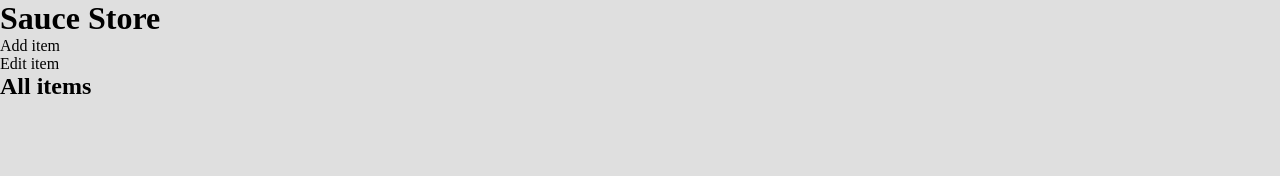
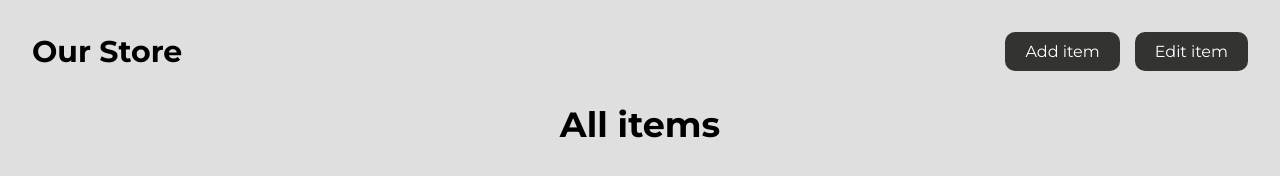
Before and after one commit to MV-Open-SWE-9/group-full-stack-inventory-application-project-nat-ib-reese, a React app: page / in a window 1280 px wide. Built offline with nearby package versions, Linux system fonts and the light colour scheme; no server answers.

Commit message:
general css styles

```diff
--- a/public/index.html
+++ b/public/index.html
@@ -1,8 +1,15 @@
-
 <!DOCTYPE html>
 <html>
   <head>
     <link rel="stylesheet" href="./style.css" />
+
+    <!-- Font -->
+    <link rel="preconnect" href="https://fonts.googleapis.com" />
+    <link rel="preconnect" href="https://fonts.gstatic.com" crossorigin />
+    <link
+      href="https://fonts.googleapis.com/css2?family=Montserrat:ital,wght@0,100..900;1,100..900&display=swap"
+      rel="stylesheet"
+    />
   </head>
   <body>
     <div id="root"></div>
--- a/public/react/components/App.js
+++ b/public/react/components/App.js
@@ -31,14 +31,18 @@ export const App = () => {
 
   return (
     <main>
-      <h1>Sauce Store</h1>
+      <div className="header-container">
+        <h1 className="header">Our Store</h1>
+        <div className="header-btns">
           <p onClick={addItemHandler} className="btn">
             Add item
           </p>
           <p onClick={editItemHandler} className="btn">
             Edit item
           </p>
-      <h2>All items</h2>
+        </div>
+      </div>
+      <h2 className="page-heading">All items</h2>
       <ItemsList items={items} />
     </main>
   );
--- a/public/style.css
+++ b/public/style.css
@@ -2,4 +2,38 @@
   margin: 0;
   box-sizing: border-box;
   background-color: rgb(223, 223, 223);
+  font-family: "Montserrat", sans-serif;
 }
+
+/* GENERAL */
+
+.page-heading {
+  font-size: 35px;
+  text-align: center;
+}
+
+.btn {
+  padding: 10px 20px;
+  background-color: rgb(51, 51, 50);
+  border-radius: 10px;
+  color: white;
+}
+
+/* HOMEPAGE */
+
+.header-container {
+  padding: 2rem;
+  display: flex;
+  justify-content: space-between;
+  align-items: center;
+}
+
+.header {
+  font-size: 30px;
+}
+
+.header-btns {
+  display: flex;
+  gap: 15px;
+  align-items: center;
+}
```
Lines whose indentation alone changed are shown as unchanged.
